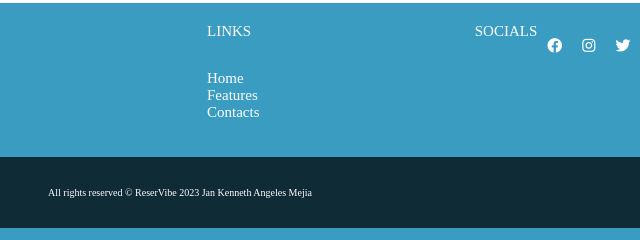
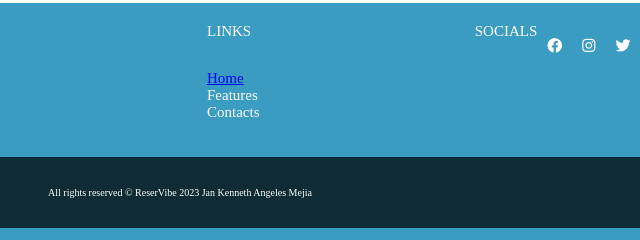
Before and after one commit to JeeeeKen/reservibe, a plain HTML site: page index.html in a window 1280 px wide. Shown: the part 797-1037 px from the top of the page, 460-1100 px from the left. Drawn offline with Linux system fonts and the light colour scheme.

Commit message:
Update index.html

```diff
--- a/index.html
+++ b/index.html
@@ -52,7 +52,7 @@
             <div class="footer-col">
                 <ul class="Links">
                     <h2>Links</h2>
-                    <li><a href="https://jeeeeken.github.io/jkamejia.github.io/"></a>Home</li>
+                    <li><a href="https://jeeeeken.github.io/jkamejia.github.io/">Home</a></li>
                     <li><a href="#"></a>Features</li>
                     <li><a href="#"></a>Contacts</li>
 
```
